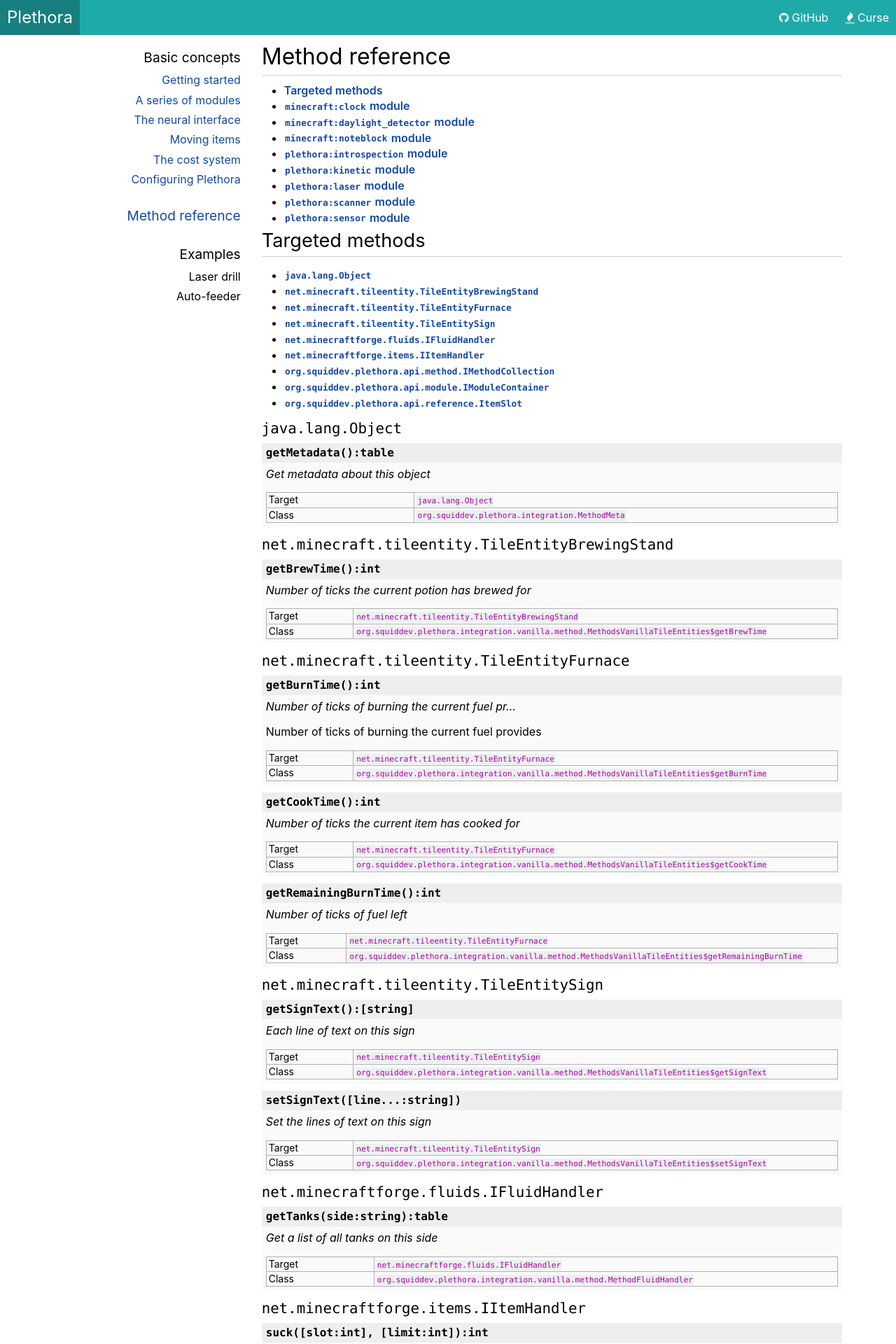
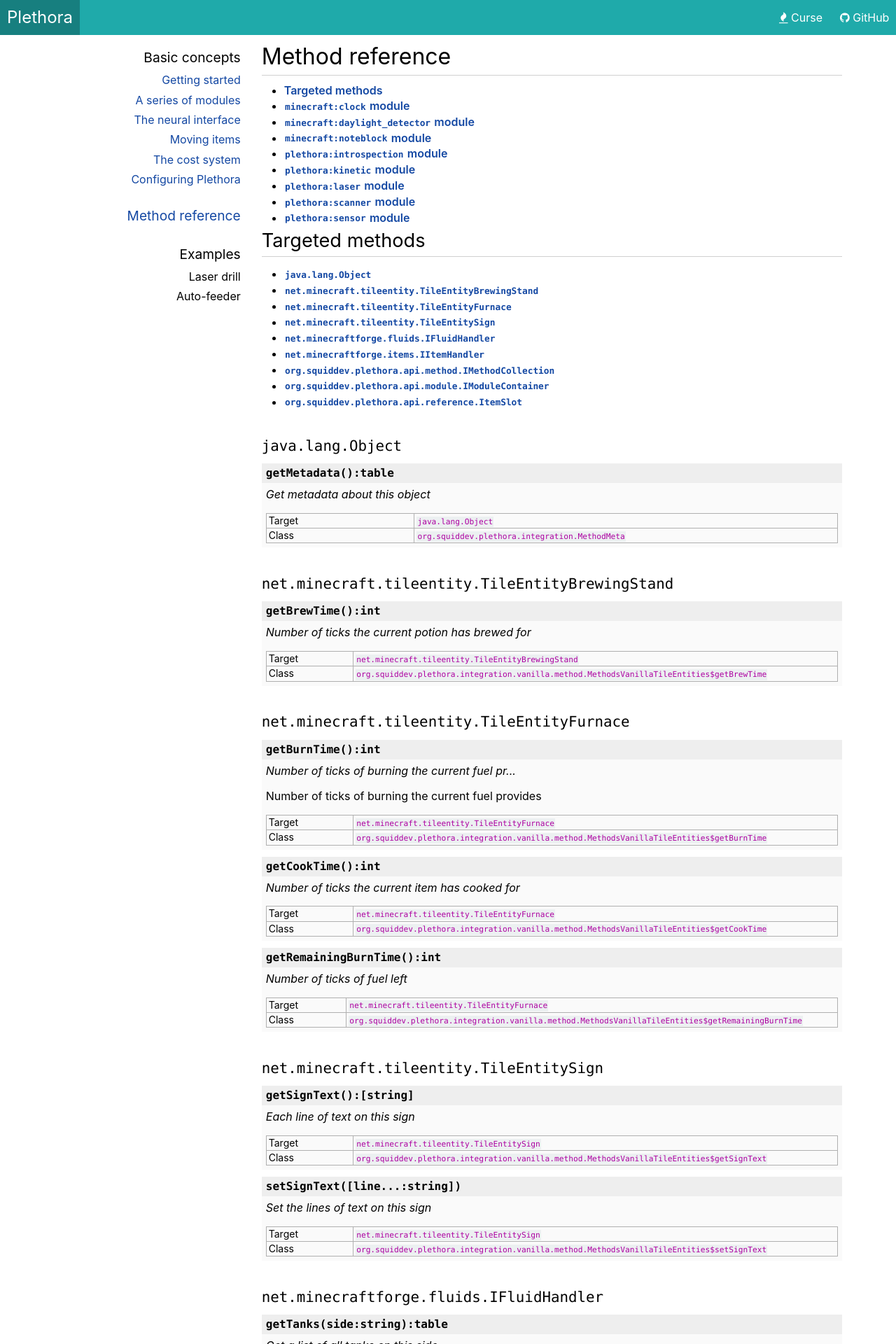
Before and after one commit to SquidDev-CC/plethora, a Jekyll site: the page built from methods.html, in a window 1280 px wide. Shown: the top 1920 px of the page at 70% size. Built offline with Jekyll 4.4.1, drawn with Linux system fonts in a browser that asks for light colours.

Commit message:
Minor layout changes
 - Hide GitHub/curse links on small screens
 - Add additional padding to method reference headings

```diff
--- a/_layouts/default.html
+++ b/_layouts/default.html
@@ -17,17 +17,17 @@
 					</a>
 				</div>
 
-				<div class="pull-right button-group">
+				<div class="pull-right button-group hide-tiny">
+					<a href="https://minecraft.curseforge.com/projects/plethora-peripherals" title="View on Curse">
+						<span>
+							<span class="fa fa-fire" aria-hidden="true"></span>
+							Curse
+						</span>
+					</a>
 					<a href="https://github.com/SquidDev-CC/plethora" title="View on GitHub">
 						<span>
 							<span class="fa fa-github" aria-hidden="true"></span>
 							GitHub
-						</span>
-					</a>
-					<a href="https://minecraft.curseforge.com/projects/plethora-peripherals" title="View on Curse">
-						<span>
-							<span class="fa fa-fire" aria-hidden="true"></span>
-							Curse
 						</span>
 					</a>
 				</div>
--- a/_sass/layout.scss
+++ b/_sass/layout.scss
@@ -45,6 +45,12 @@
 	float: right;
 }
 
+.hide-tiny {
+	@media(max-width: 300px) {
+		display: none;
+	}
+}
+
 @mixin grid-container() {
 	display: flex;
 	flex-wrap: wrap;
--- a/_sass/main.scss
+++ b/_sass/main.scss
@@ -112,12 +112,12 @@
 .method-list {
 	h3 {
 		font-size: 1.7em;
-		margin-bottom: 15px;
+		margin-bottom: 0.5em;
 	}
 
 	h4 {
-		margin-top: 15px;
-		margin-bottom: 10px;
+		margin-top: 2em;
+		margin-bottom: 0.7em;
 		font-size: 1.3em;
 		font-family: "Consolas", monospace;
 	}
```
